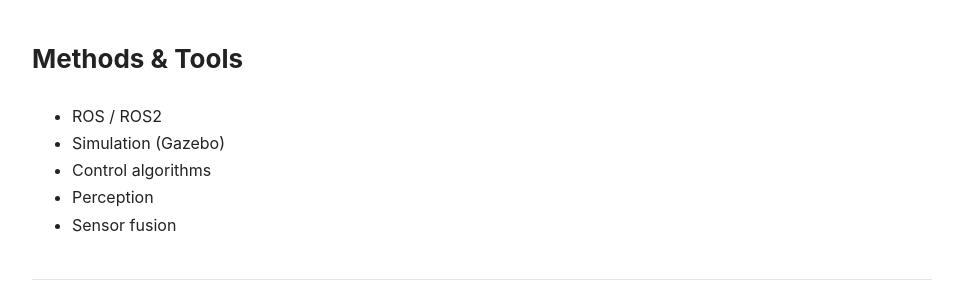
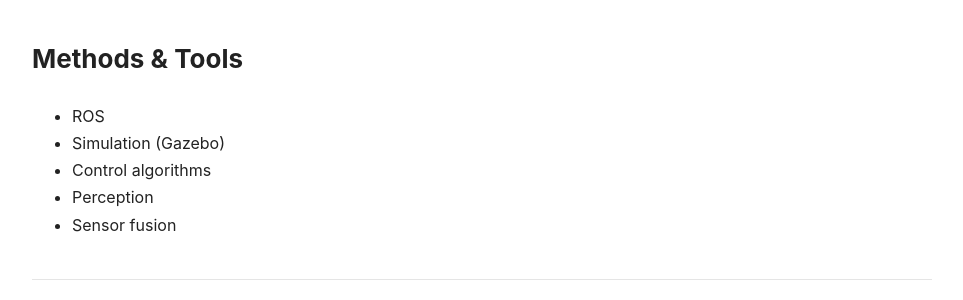
Before and after one commit to SUN1031/SUN1031.github.io, a Jekyll site: the page built from thesis.md, in a window 1280 px wide. Shown: the part 1505-1805 px from the top of the page, without its empty margins (158-1121 px from the left). Built offline with Jekyll 4.4.1, drawn with Linux system fonts in a browser that asks for light colours.

Commit message:
Update methods and tools section in thesis.md
Removed 'ROS2' from the methods and tools section.

```diff
--- a/thesis.md
+++ b/thesis.md
@@ -32,7 +32,7 @@ Chronic Venous Insufficiency · Diagnostic Robotics · Artificial Intelligence
 ---
 
 ## Methods & Tools
-- ROS / ROS2
+- ROS
 - Simulation (Gazebo)
 - Control algorithms
 - Perception
```
